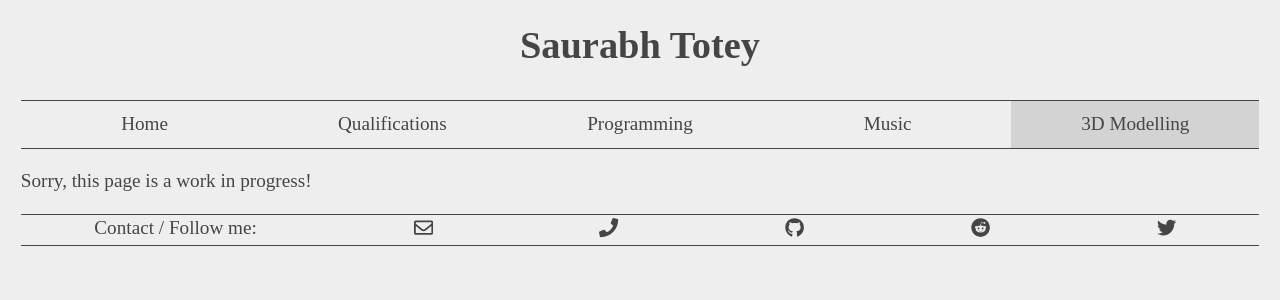
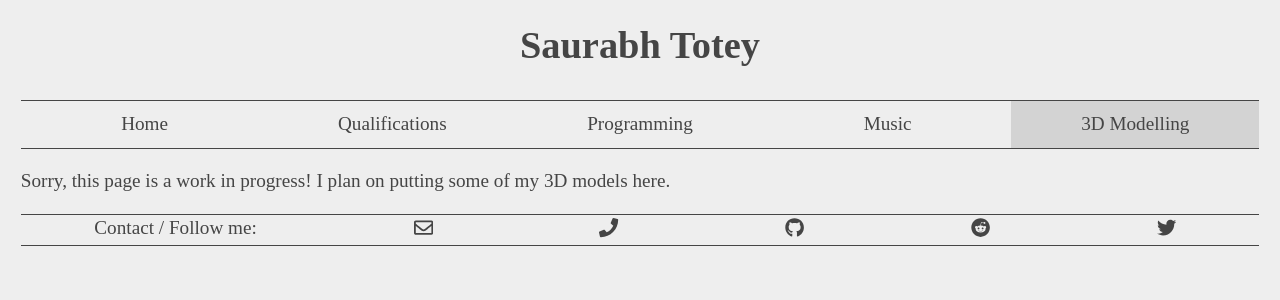
Before and after one commit to SaurabhTotey/Portfolio-Website, a Gatsby app: page /Modelling in a window 1280 px wide. Shown: the top 300 px of the page. Built offline with nearby package versions, Linux system fonts and the light colour scheme.

Commit message:
Updated resume and TODOs

```diff
--- a/src/pages/Modelling.js
+++ b/src/pages/Modelling.js
@@ -3,6 +3,6 @@ import Layout from "../components/Layout";
 
 export default () => (
 	<Layout>
-		<p>Sorry, this page is a work in progress!</p>
+		<p>Sorry, this page is a work in progress! I plan on putting some of my 3D models here.</p>
 	</Layout>
 )
--- a/src/pages/Music.js
+++ b/src/pages/Music.js
@@ -3,6 +3,6 @@ import Layout from "../components/Layout";
 
 export default () => (
 	<Layout>
-		<p>Sorry, this page is a work in progress!</p>
+		<p>Sorry, this page is a work in progress! I plan on uploading some recordings of me playing piano and possibly cello here.</p>
 	</Layout>
 )
--- a/src/pages/Programming.js
+++ b/src/pages/Programming.js
@@ -3,6 +3,6 @@ import Layout from "../components/Layout";
 
 export default () => (
 	<Layout>
-		<p>Sorry, this page is a work in progress! In the meantime, feel free to check out my <a href={"https://www.github.com/SaurabhTotey"}>GitHub</a>.</p>
+		<p>Sorry, this page is a work in progress! In the meantime, feel free to check out my <a href={"https://www.github.com/SaurabhTotey"}>GitHub</a>. I will showcase my favorite programming projects here.</p>
 	</Layout>
 )
```
Also changed, not shown: 27 other files (tests, documents, lock files or other folders).
